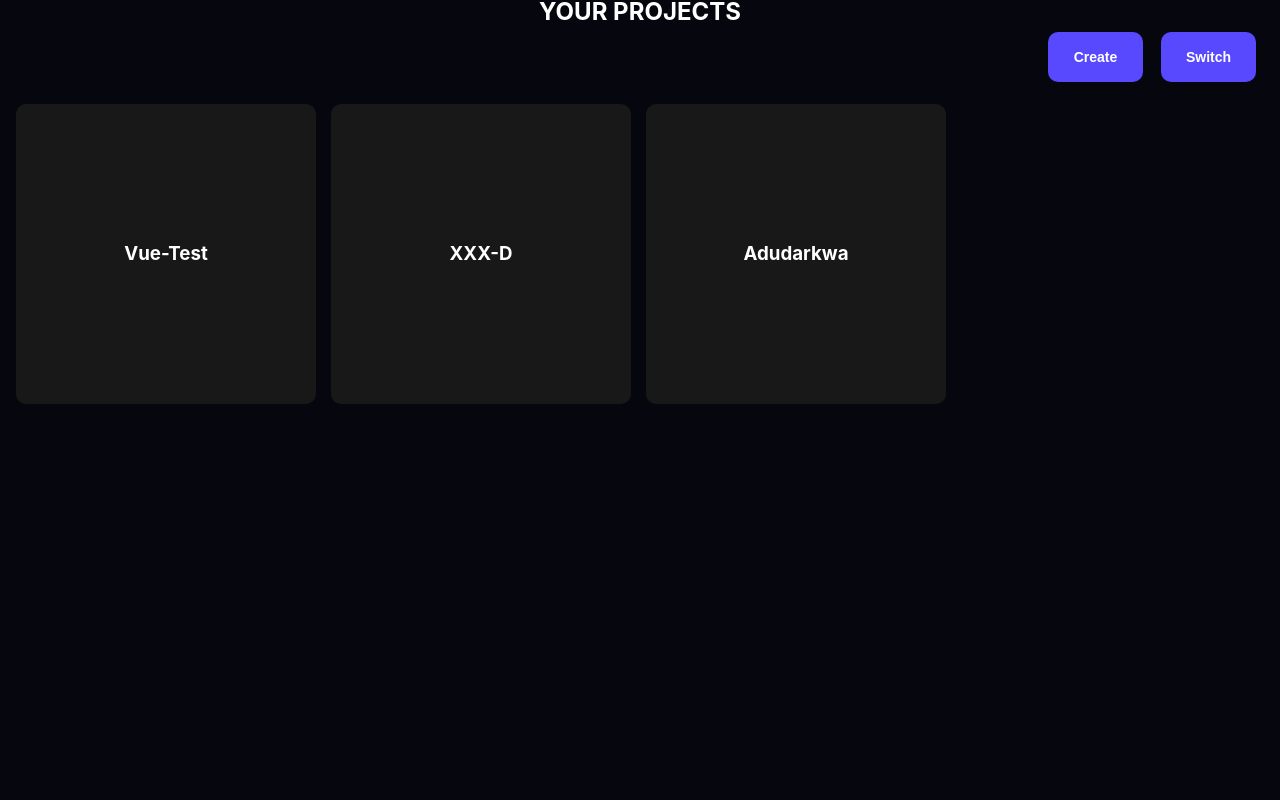
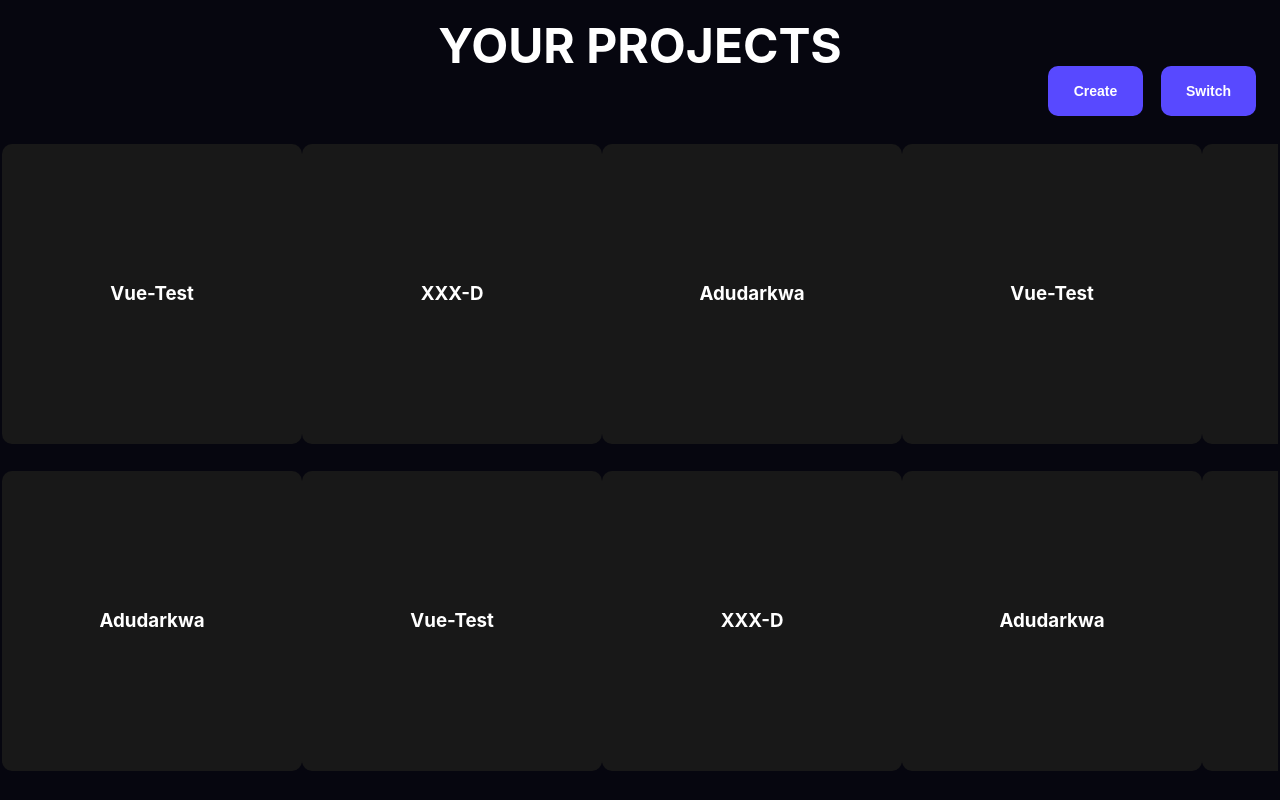
Before and after one commit to surtr1st/inisha, a Vue app: page / in a window 1280 px wide. Built offline with nearby package versions, Linux system fonts and the light colour scheme.

Commit message:
modify and test overflow in home

```diff
--- a/src/views/Home.vue
+++ b/src/views/Home.vue
@@ -35,7 +35,19 @@ import Project from '../components/containers/Project.vue';
 import List from '../components/List.vue';
 import { TItemBox } from '../types';
 
-const projects = ['Vue-Test', 'XXX-D', 'Adudarkwa'];
+const projects = [
+   'Vue-Test',
+   'XXX-D',
+   'Adudarkwa',
+   'Vue-Test',
+   'XXX-D',
+   'Adudarkwa',
+   'Vue-Test',
+   'XXX-D',
+   'Adudarkwa',
+
+   'Adudarkwa',
+];
 const open = ref(false);
 const items = ref<TItemBox[]>([
    {
@@ -75,18 +87,25 @@ const closeModal = () => (open.value = !open.value);
 
 <style scoped>
 .home-header {
-   height: 10vh;
+   height: 12vh;
    text-align: center;
-   margin-bottom: 0.5rem;
+   margin: 2.1rem 0 0.5rem 0;
+}
+
+.home-header > h1 {
+   font-size: 48px;
 }
 
 .home-body {
    height: 80vh;
-   display: flex;
-   justify-content: flex-start;
-   align-items: flex-start;
-   gap: 15px;
-   padding: 1rem;
+   margin: 2.1px;
+   overflow-x: hidden;
+   overflow-y: auto;
+   display: grid;
+   grid-column: 1 / 2;
+   grid-template-columns: auto auto auto auto auto;
+   row-gap: 15px;
+   place-items: center;
 }
 
 .home-toolbar {
```
